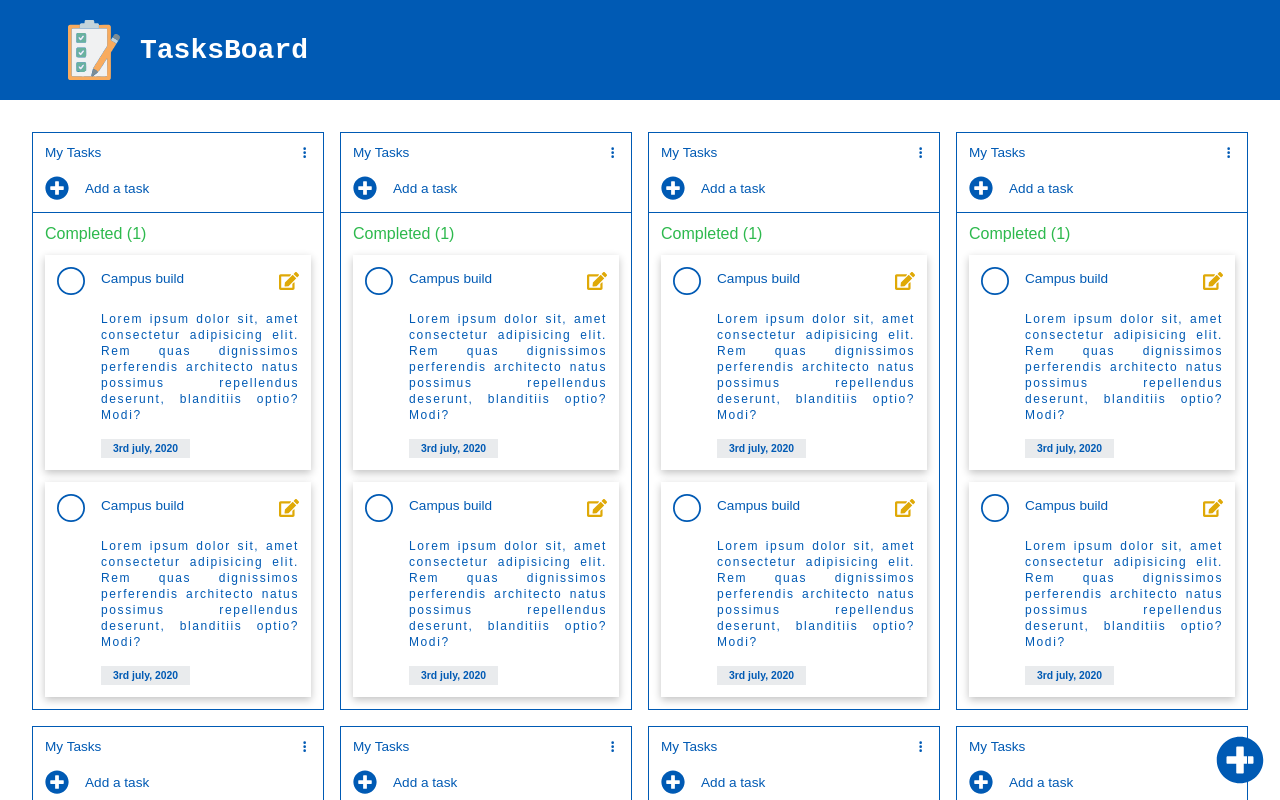
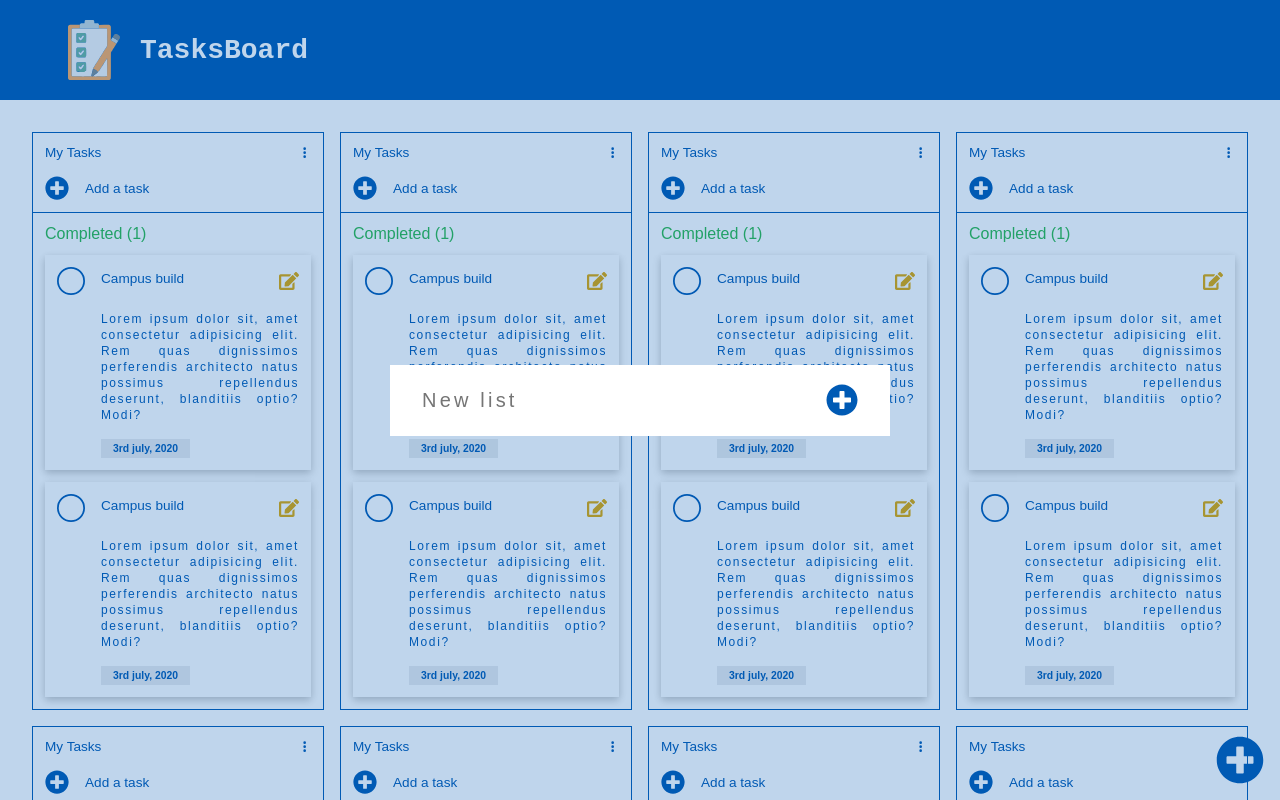
Before and after one commit to This-Is-Prince/taskboard, a Next.js app: page / in a window 1280 px wide. Shown: the top 800 px of the page. Built offline with nearby package versions, Linux system fonts and the light colour scheme; no server answers.

Commit message:
add task list modal completed

```diff
--- a/components/task/AddTaskListModal.tsx
+++ b/components/task/AddTaskListModal.tsx
@@ -4,8 +4,8 @@ import { FaPlusCircle } from "react-icons/fa";
 const AddTaskListModal = () => {
   return (
     <section className="add-task-list-modal">
-      <form className="form">
-        <input type="text" className="input" />
+      <div>
+        <input type="text" placeholder="New list" />
         <button
           onClick={() => {
             console.log("add task list form");
@@ -14,7 +14,7 @@ const AddTaskListModal = () => {
         >
           <FaPlusCircle />
         </button>
-      </form>
+      </div>
     </section>
   );
 };
--- a/components/task/TaskLists.tsx
+++ b/components/task/TaskLists.tsx
@@ -15,7 +15,7 @@ const TaskLists = () => {
         <Tasks />
         <Tasks />
       </main>
-      {/* <AddTaskListModal /> */}
+      <AddTaskListModal />
     </>
   );
 };
--- a/styles/globals.css
+++ b/styles/globals.css
@@ -252,18 +252,34 @@ ADD TASK LIST CSS START
   inset: 0;
   z-index: 1;
   display: flex;
+  padding: 2rem;
   position: fixed;
   align-items: center;
   justify-content: center;
   background-color: rgba(0, 90, 180, 0.25);
 }
-.add-task-list-modal form {
-  display: flex;
-  padding: 1rem;
-  column-gap: 1rem;
+.add-task-list-modal div {
+  width: 100%;
+  display: grid;
+  padding: 1rem 2rem;
+  max-width: 500px;
   background-color: white;
+  grid-template-columns: 1fr auto;
 }
-/* .add-task-list */
+
+.add-task-list-modal input {
+  border: none;
+  outline: none;
+  padding: 0.5rem 0;
+  font-size: 1.25rem;
+  letter-spacing: 0.2rem;
+  color: var(--clr-primary);
+}
+
+.add-task-list-modal .btn {
+  font-size: 2rem;
+  color: var(--clr-primary);
+}
 
 /*
 ==============
```
